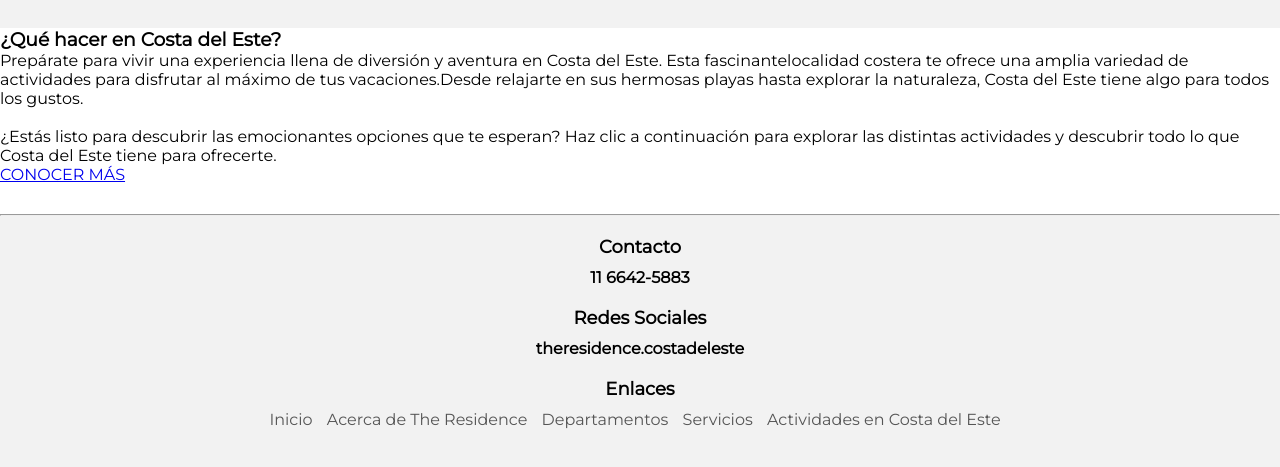
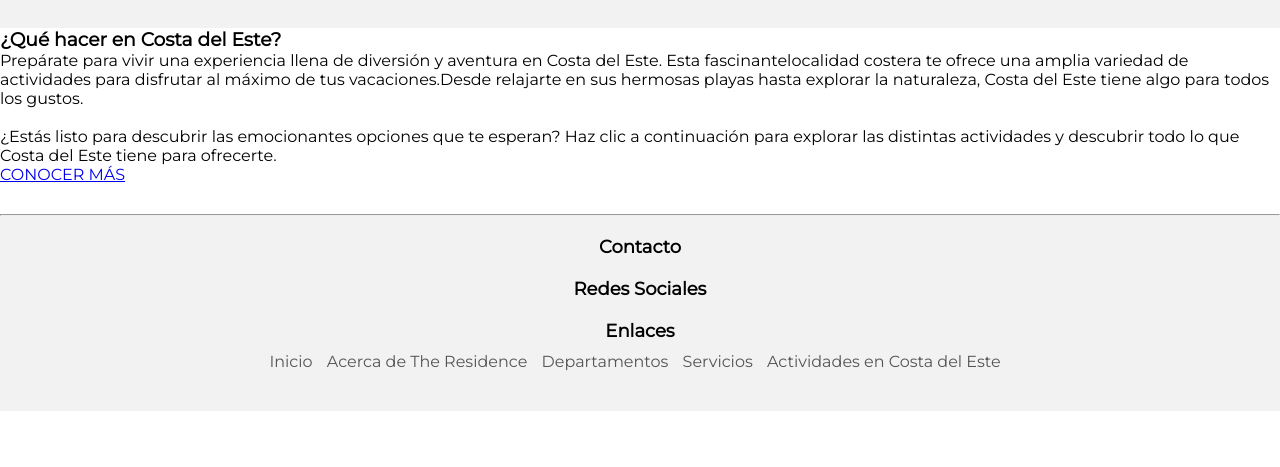
Before and after one commit to Andres-Villante/the_residence, a plain HTML site: page index.html in a window 1280 px wide. Shown: the part 2246-2713 px from the top of the page. After the commit the page ends 2657 px from the top, so only its background shows below. Drawn offline with Linux system fonts and the light colour scheme.

Commit message:
Datos personales eliminados del footer de todas las pages

```diff
--- a/index.html
+++ b/index.html
@@ -129,12 +129,10 @@
     <footer class="footer">
         <div class="footer-contact">
             <h4>Contacto</h4>
-            <p><b>11 6642-5883</b></p>
         </div>
 
         <div class="footer-social">
             <h4>Redes Sociales</h4>
-            <p><b>theresidence.costadeleste</b></p>
         </div>
 
         <div class="footer-links">
```
Also changed, not shown: pages/acerca_del_complejo.html (+0 -2 lines), pages/actividades.html (+0 -2 lines), pages/departamentos.html (+0 -2 lines), pages/resultado.html (+0 -2 lines), pages/servicios.html (+0 -2 lines).
